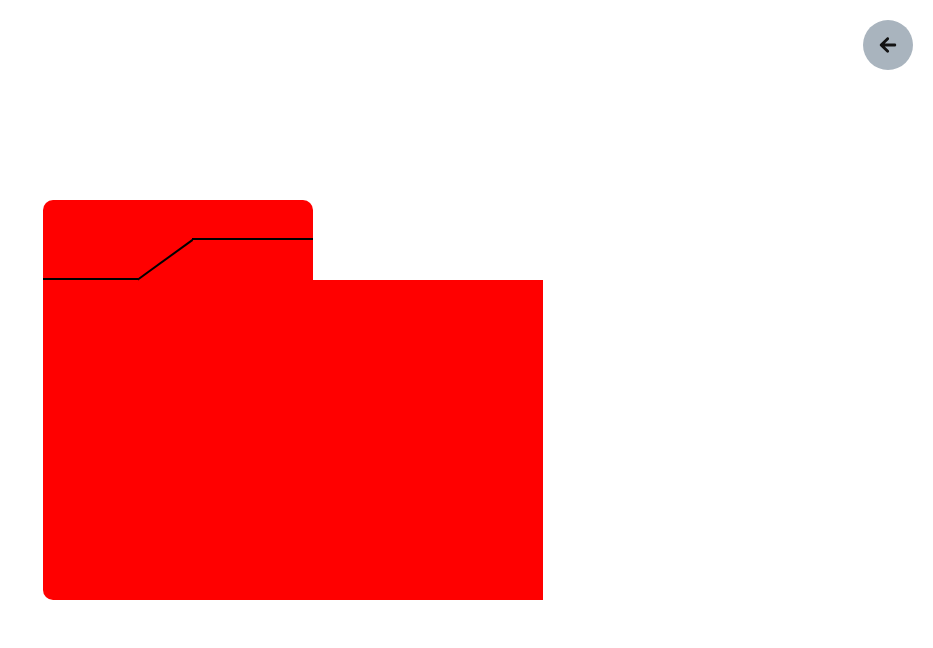
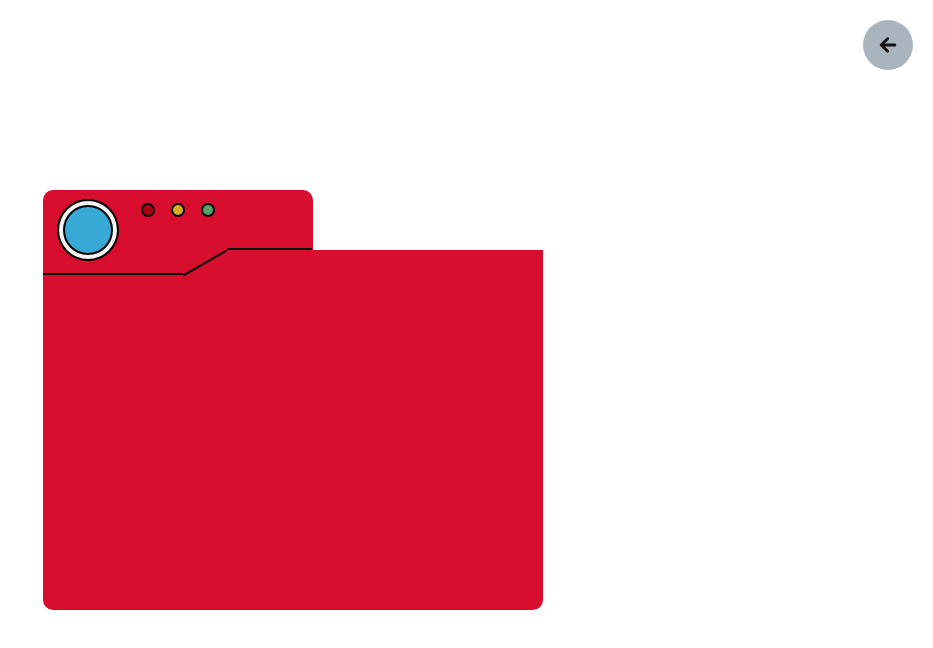
Before and after one commit to MaVic1996/multi-dex, a Next.js app: page /kanto in a window 1280 px wide. Shown: the top 648 px of the page, without its empty margins (347-1280 px from the left). Built offline with nearby package versions, Linux system fonts and the light colour scheme.

Commit message:
Create topside elements

```diff
--- a/components/kanto/MainSide.tsx
+++ b/components/kanto/MainSide.tsx
@@ -1,9 +1,9 @@
 import styles from "../../styles/components/kanto/MainSide.module.css";
-import TopLimitLine from "./mainSide/TopLimitLine";
+import TopSide from "./mainSide/TopSide";
 
 const MainSide = () => (
   <div className={styles.mainSide}>
-    <TopLimitLine />
+    <TopSide/>
   </div>
 );
 
--- a/components/kanto/mainSide/TopLimitLine.tsx
+++ /dev/null
@@ -1,11 +0,0 @@
-import styles from "../../../styles/components/kanto/mainSide/TopLimitLine.module.css";
-
-const TopLimitLine = () => (
-  <div className={styles.topSide}>
-    <div className={`${styles.horizontalLimit} ${styles.limit1}`} />
-    <div className={styles.diagonalLimit} />
-    <div className={`${styles.horizontalLimit} ${styles.limit2}`} />
-  </div>
-);
-
-export default TopLimitLine;
--- /dev/null
+++ b/components/kanto/mainSide/TopSide.tsx
@@ -0,0 +1,15 @@
+import styles from "../../../styles/components/kanto/mainSide/TopSide.module.css";
+
+const TopSide = () => (
+  <div className={styles.topSide}>
+    <div className={styles.circle}></div>
+    <div className={`${styles.semaphore} ${styles.red}`}></div>
+    <div className={`${styles.semaphore} ${styles.yellow}`}></div>
+    <div className={`${styles.semaphore} ${styles.green}`}></div>
+    <div className={`${styles.horizontalLimit} ${styles.limit1}`} />
+    <div className={styles.diagonalLimit} />
+    <div className={`${styles.horizontalLimit} ${styles.limit2}`} />
+  </div>
+);
+
+export default TopSide;
--- a/styles/components/kanto/Case.module.css
+++ b/styles/components/kanto/Case.module.css
@@ -1,5 +1,6 @@
 .case {
-  height: 320px;
+  height: 360px;
   width: 230px;
-  background: red;
+  background: #d70e2d;
+  border-bottom-right-radius: 10px;
 }
--- a/styles/components/kanto/MainSide.module.css
+++ b/styles/components/kanto/MainSide.module.css
@@ -1,7 +1,7 @@
 .mainSide {
   width: 270px;
-  height: 400px;
-  background: red;
+  height: 420px;
+  background: #d70e2d;
   display: flex;
   flex-direction: column;
   border-radius: 10px 10px 0 10px;
--- a/styles/components/kanto/mainSide/TopLimitLine.module.css
+++ /dev/null
@@ -1,35 +0,0 @@
-.topSide {
-  width: 270px;
-  height: 80px;
-  display: flex;
-  flex-direction: row;
-  position: relative;
-}
-
-.horizontalLimit {
-  position: absolute;
-  bottom: 0%;
-  width: 35%;
-  height: 2px;
-  background: black;
-}
-
-.diagonalLimit {
-  position: absolute;
-  bottom: 25%;
-  left: 32.5%;
-  width: 25%;
-  height: 1.5px;
-  background: black;
-  transform: rotate(-36deg);
-}
-
-.limit1 {
-  left: 0%;
-}
-
-.limit2 {
-  bottom: 50%;
-  width: 45%;
-  left: 55%;
-}
--- /dev/null
+++ b/styles/components/kanto/mainSide/TopSide.module.css
@@ -0,0 +1,67 @@
+.topSide {
+  width: 270px;
+  height: 100px;
+  display: flex;
+  flex-direction: row;
+  position: relative;
+}
+
+.circle {
+  margin: 15px 15px 15px 20px;
+  border-radius: 50%;
+  width: 50px;
+  height: 50px;
+  background-color: #38a9d5;
+  border: 2px solid black;
+  box-shadow: 0 0 0 4px whitesmoke, 0 0 0 6px black;
+}
+
+.semaphore {
+  margin: 15px 10px;
+  border-radius: 50%;
+  height: 10px;
+  width: 10px;
+  box-shadow: 0 0 0 2px black;
+}
+
+.red {
+  margin: 15px;
+  margin-right: 10px;
+  background-color: #ad0011;
+}
+
+.yellow {
+  background-color: #d2ad21;
+}
+
+.green {
+  background-color: #58a265;
+}
+
+.horizontalLimit {
+  position: absolute;
+  bottom: 15px;
+  width: 139.5px;
+  height: 2px;
+  background: black;
+}
+
+.diagonalLimit {
+  position: absolute;
+  bottom: 27px;
+  left: 137px;
+  width: 50px;
+  height: 1.5px;
+  background: black;
+  transform: rotate(-30deg);
+}
+
+.limit1 {
+  left: 0%;
+}
+
+.limit2 {
+  bottom: 40px;
+  width: 85px;
+  left: 184px;
+}
```
